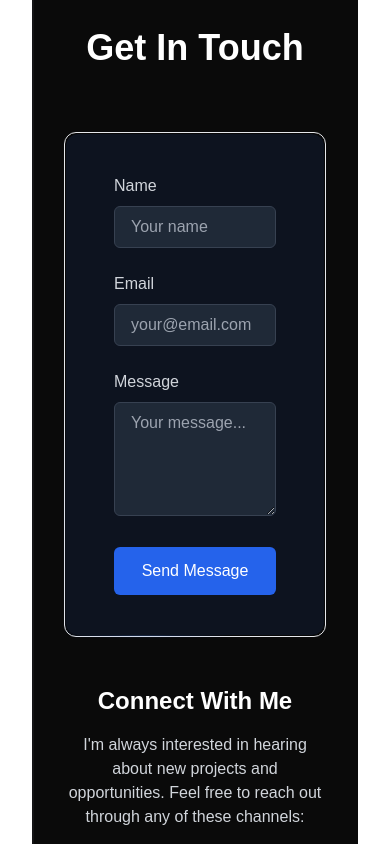
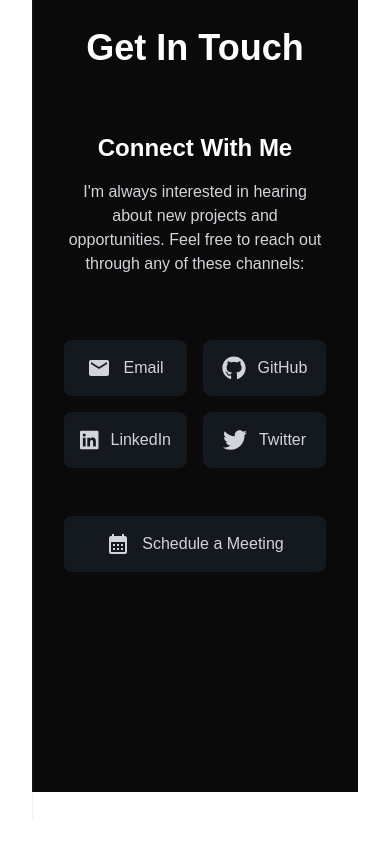
Before and after one commit to tn-py/tirsonavarro.dev, a Next.js app: page / in a window 390 px wide. Shown: the part 6100-6944 px from the top of the page. After the commit the page ends 6892 px from the top, so only its background shows below. Built offline with nearby package versions, Linux system fonts and the light colour scheme.

Commit message:
updated floating doc icon and name

```diff
--- a/src/app/page.tsx
+++ b/src/app/page.tsx
@@ -1,5 +1,5 @@
 import { FloatingDock } from "@/components/FloatingDock";
-import { IconHome, IconUser, IconSettings, IconBriefcase } from "@tabler/icons-react";
+import { IconHome, IconUser, IconMailSpark, IconBriefcase } from "@tabler/icons-react";
 import { SparklesCore } from "@/components/ui/sparkles";
 import { TracingBeam } from "@/components/ui/tracing-beam";
 import { About } from "../components/About";
@@ -53,7 +53,7 @@ export default function Home() {
           { title: "Home", icon: <IconHome />, href: "/" },
           { title: "About", icon: <IconUser />, href: "#about" },
           { title: "Projects", icon: <IconBriefcase />, href: "#projects" },
-          { title: "Settings", icon: <IconSettings />, href: "#contact" }
+          { title: "Get in Contact", icon: <IconMailSpark />, href: "#contact" }
         ]}
         desktopClassName="fixed bottom-8 left-1/2 -translate-x-1/2"
         mobileClassName="fixed bottom-8 right-8"
--- a/src/components/Contact.tsx
+++ b/src/components/Contact.tsx
@@ -1,7 +1,6 @@
 "use client";
 
 import React from "react";
-import { HoverBorderGradient } from "./ui/hover-border-gradient";
 import { FaGithub, FaLinkedin, FaTwitter } from "react-icons/fa";
 import { MdEmail, MdCalendarMonth } from "react-icons/md";
 
@@ -11,55 +10,9 @@ export const Contact = () => {
       <div className="max-w-6xl mx-auto">
         <h2 className="text-4xl font-bold mb-16 text-center text-white">Get In Touch</h2>
 
-        <div className="grid md:grid-cols-2 gap-12">
-          {/* Contact Form */}
-          <div>
-            <HoverBorderGradient
-              containerClassName="w-full rounded-xl"
-              className="w-full bg-gray-900/80 rounded-xl overflow-hidden"
-              as="div"
-              duration={2}
-            >
-              <form className="p-8">
-                <div className="mb-6">
-                  <label htmlFor="name" className="block text-gray-300 mb-2">Name</label>
-                  <input
-                    type="text"
-                    id="name"
-                    className="w-full px-4 py-2 bg-gray-800 border border-gray-700 rounded-md text-white focus:outline-none focus:border-blue-500"
-                    placeholder="Your name"
-                  />
-                </div>
-                <div className="mb-6">
-                  <label htmlFor="email" className="block text-gray-300 mb-2">Email</label>
-                  <input
-                    type="email"
-                    id="email"
-                    className="w-full px-4 py-2 bg-gray-800 border border-gray-700 rounded-md text-white focus:outline-none focus:border-blue-500"
-                    placeholder="your@email.com"
-                  />
-                </div>
-                <div className="mb-6">
-                  <label htmlFor="message" className="block text-gray-300 mb-2">Message</label>
-                  <textarea
-                    id="message"
-                    rows={4}
-                    className="w-full px-4 py-2 bg-gray-800 border border-gray-700 rounded-md text-white focus:outline-none focus:border-blue-500"
-                    placeholder="Your message..."
-                  />
-                </div>
-                <button
-                  type="submit"
-                  className="w-full px-6 py-3 bg-blue-600 hover:bg-blue-700 text-white rounded-md transition-colors"
-                >
-                  Send Message
-                </button>
-              </form>
-            </HoverBorderGradient>
-          </div>
-
+        <div className="flex justify-center">
           {/* Contact Info */}
-          <div className="flex flex-col gap-8">
+          <div className="flex flex-col gap-8 max-w-xl w-full">
             <div className="text-center md:text-left">
               <h3 className="text-2xl font-bold text-white mb-4">Connect With Me</h3>
               <p className="text-gray-300 mb-8">
```
